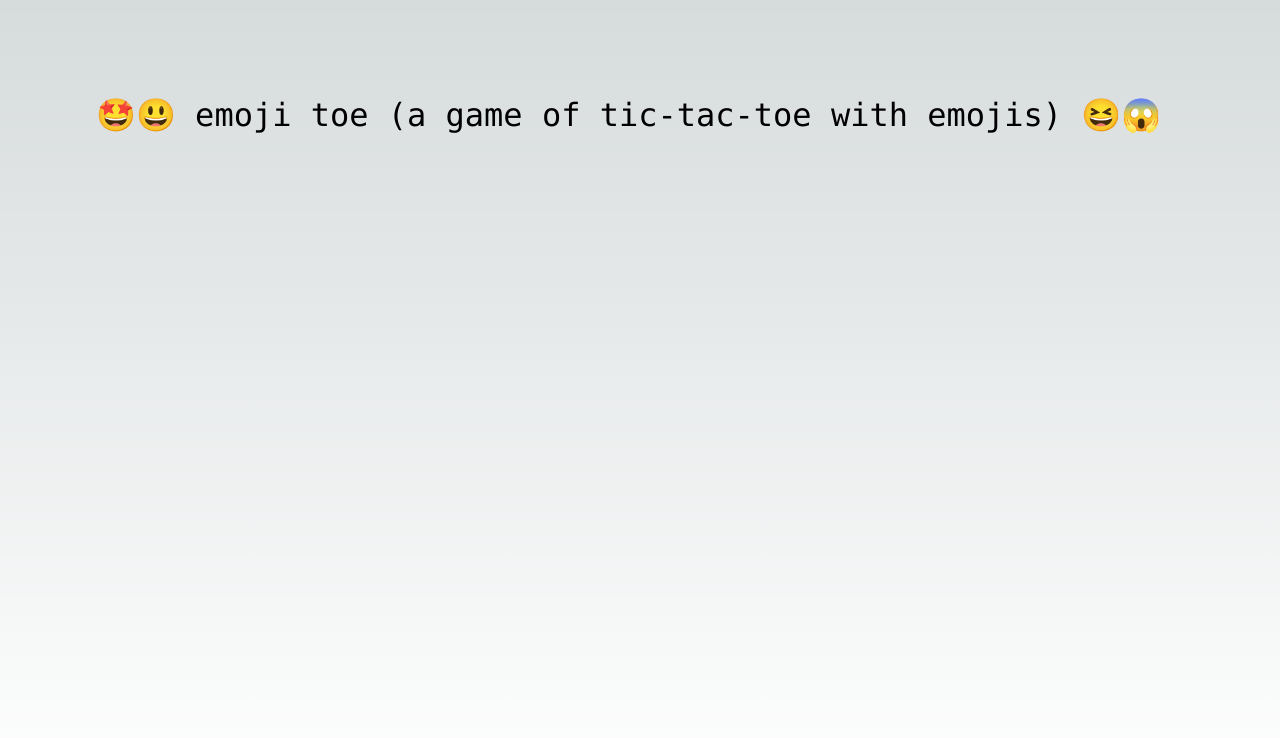
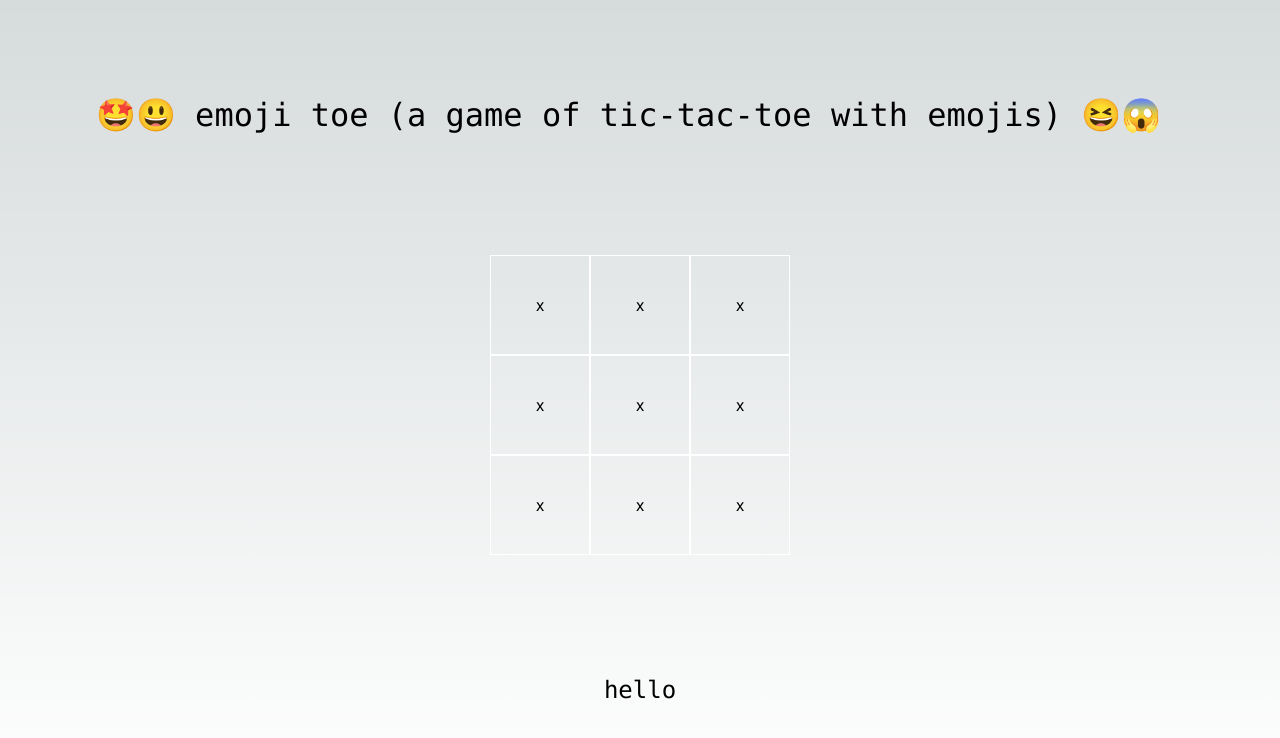
Before and after one commit to tinar9678/emoji-tic-tac-toe, a Next.js app in the folder emoji-toe/: page / in a window 1280 px wide. Shown: the top 738 px of the page. Built offline with nearby package versions, Linux system fonts and the light colour scheme.

Commit message:
Added static board

```diff
--- /dev/null
+++ b/emoji-toe/app/board.css
@@ -0,0 +1,14 @@
+.square {
+    display: flex;
+    flex-direction: column;
+    justify-content: center;
+    align-items: center;
+    border: 1px solid white;
+    width: 100px;
+    height: 100px;
+}
+
+.board-row {
+    display: flex;
+    flex-direction: row;
+}
--- /dev/null
+++ b/emoji-toe/app/board.js
@@ -0,0 +1,29 @@
+import { useState } from 'react'
+import Square from './square'
+import './board.css'
+
+export default function Board({squares}) {
+    const onSquareClick = () => {
+
+    }
+
+    return (
+        <div>
+            <div className='board-row'>
+                <Square value={squares[0]} onSquareClick={onSquareClick}></Square>
+                <Square value={squares[1]} onSquareClick={onSquareClick}></Square>
+                <Square value={squares[2]} onSquareClick={onSquareClick}></Square>
+            </div>
+            <div className='board-row'>
+                <Square value={squares[0]} onSquareClick={onSquareClick}></Square>
+                <Square value={squares[1]} onSquareClick={onSquareClick}></Square>
+                <Square value={squares[2]} onSquareClick={onSquareClick}></Square>
+            </div>
+            <div className='board-row'>
+                <Square value={squares[0]} onSquareClick={onSquareClick}></Square>
+                <Square value={squares[1]} onSquareClick={onSquareClick}></Square>
+                <Square value={squares[2]} onSquareClick={onSquareClick}></Square>
+            </div>
+        </div>
+    )
+}
--- /dev/null
+++ b/emoji-toe/app/game.css
@@ -0,0 +1,3 @@
+.tic-tac-toe-game {
+
+}
--- /dev/null
+++ b/emoji-toe/app/game.js
@@ -0,0 +1,12 @@
+import React, { useState } from 'react';
+import Board from './board';
+import './game.css'
+
+export default function Game() {
+    const [currentSquares, setCurrentSquares] = useState(new Array(9).fill("x"));
+    return (
+        <div className='tic-tac-toe-game'>
+            <Board squares={currentSquares}></Board>
+        </div>
+    )
+}
--- a/emoji-toe/app/page.js
+++ b/emoji-toe/app/page.js
@@ -1,11 +1,18 @@
+'use client'
+
+import { useState } from 'react'
 import styles from './page.module.css'
+import Game from './game'
 
 export default function Home() {
+  const [result, setResult] = useState("hello");
   return (
     <main className={styles.main}>
       <div className={styles.description}>
         	&#129321;&#128515; emoji toe (a game of tic-tac-toe with emojis) &#128518;&#128561;
       </div>
+      <Game></Game>
+      <div className={styles.result}>{result}</div>
     </main>
   )
 }
--- a/emoji-toe/app/page.module.css
+++ b/emoji-toe/app/page.module.css
@@ -17,3 +17,8 @@
   z-index: 2;
   font-family: var(--font-mono);
 }
+
+.result {
+  font-size: 1.5rem;
+  font-family: var(--font-mono);
+}
--- /dev/null
+++ b/emoji-toe/app/square.js
@@ -0,0 +1,10 @@
+import React from "react";
+import './board.css'
+
+export default function Square({value, onSquareClick}) {
+    return (
+        <div className='square' onClick={onSquareClick}>
+            {value}
+        </div>
+    )
+}
```
